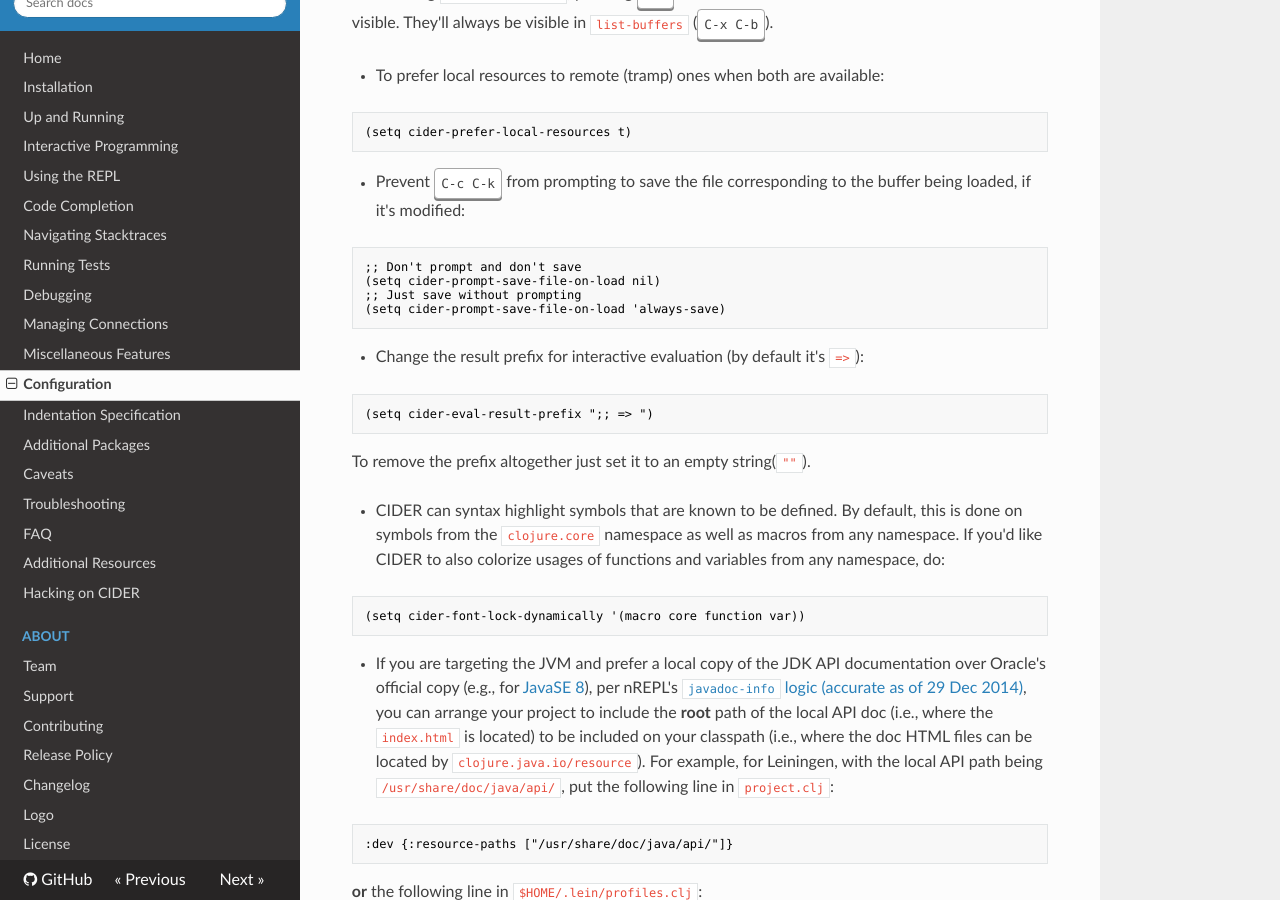
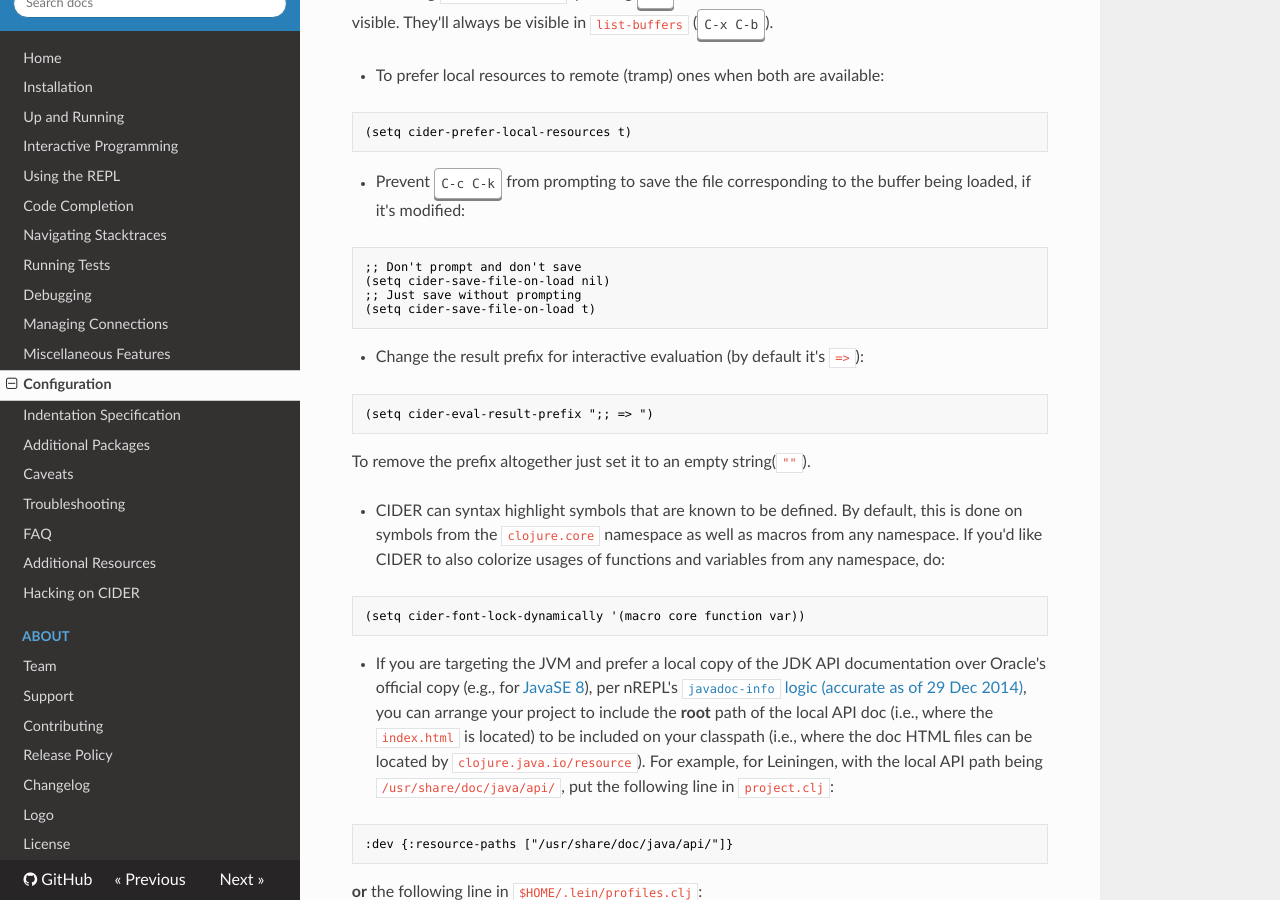
Before and after one commit to clojure-emacs/cider, an MkDocs documentation site: the page built from doc/configuration.md, in a window 1280 px wide and 900 px high, scrolled down 993 px. Built offline with MkDocs 1.6.1, drawn with Linux system fonts in a browser that asks for light colours; nearby versions of some CDN libraries; old or Windows-style settings are respelled for this version of MkDocs.

Commit message:
Rename `cider-prompt-save-file-on-load` to `cider-save-file-on-load`
This also adjusts its supported values accordingly - the default now is
`'prompt` and `'always-save` is now simply `t`.

````diff
--- a/doc/configuration.md
+++ b/doc/configuration.md
@@ -60,9 +60,9 @@ make the hidden buffers visible. They'll always be visible in
 
 ```el
 ;; Don't prompt and don't save
-(setq cider-prompt-save-file-on-load nil)
+(setq cider-save-file-on-load nil)
 ;; Just save without prompting
-(setq cider-prompt-save-file-on-load 'always-save)
+(setq cider-save-file-on-load t)
 ```
 
 * Change the result prefix for interactive evaluation (by default it's `=> `):
````
Also changed, not shown: CHANGELOG.md (+1 -0 lines), 1 other file.
